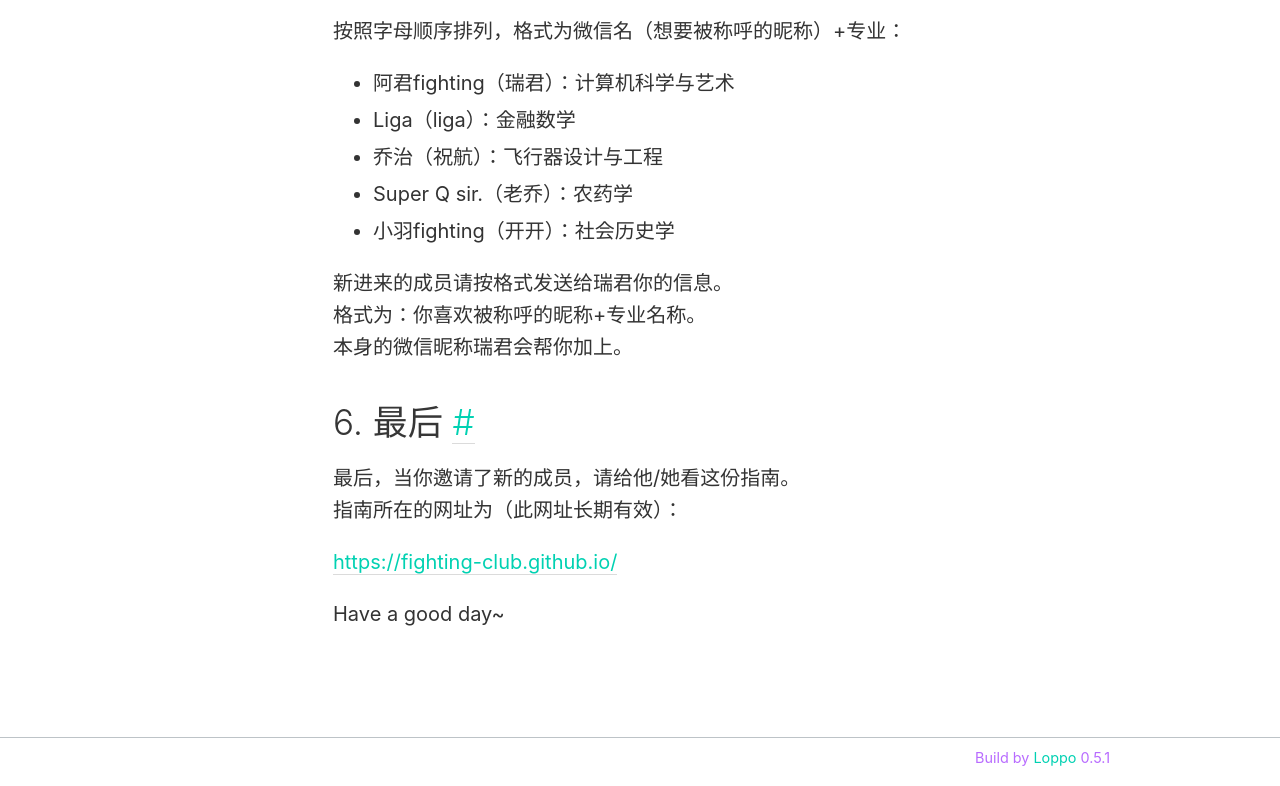
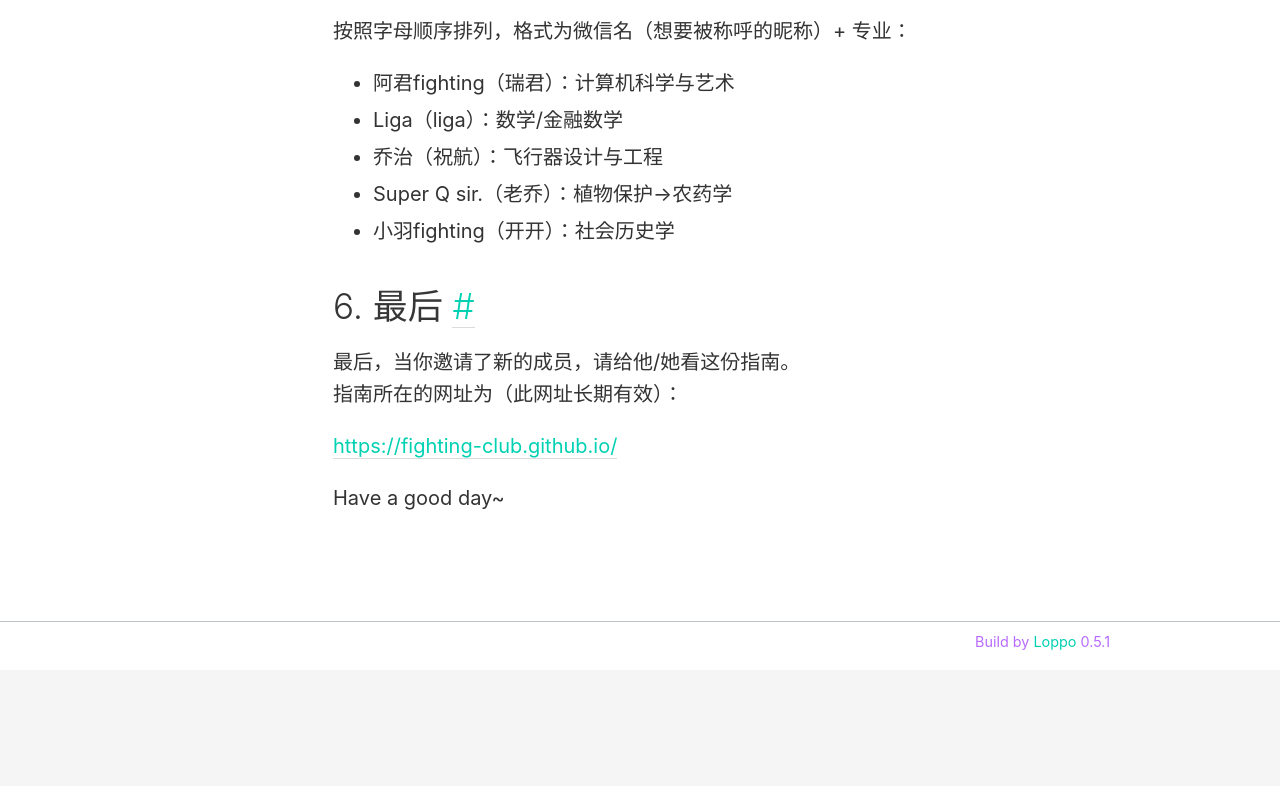
Before and after one commit to fighting-club/fighting-club.github.io, a plain HTML site: page index.html in a window 1280 px wide. Shown: the part 3320-4106 px from the top of the page. After the commit the page ends 3990 px from the top, so only its background shows below. Drawn offline with Linux system fonts and the light colour scheme.

Commit message:
fix typo

```diff
--- a/index.html
+++ b/index.html
@@ -77,17 +77,14 @@
 <p>我们知道好友难得，所以更加注重进入的门槛。</p>
 </blockquote>
 <h2 id="成员列表">成员列表 <a class="markdownIt-Anchor" href="#成员列表">#</a></h2>
-<p>按照字母顺序排列，格式为微信名（想要被称呼的昵称）+专业：</p>
+<p>按照字母顺序排列，格式为微信名（想要被称呼的昵称）+ 专业：</p>
 <ul>
 <li>阿君fighting（瑞君）：计算机科学与艺术</li>
-<li>Liga（liga）：金融数学</li>
+<li>Liga（liga）：数学/金融数学</li>
 <li>乔治（祝航）：飞行器设计与工程</li>
-<li>Super Q sir.（老乔）：农药学</li>
+<li>Super Q sir.（老乔）：植物保护->农药学</li>
 <li>小羽fighting（开开）：社会历史学</li>
 </ul>
-<p>新进来的成员请按格式发送给瑞君你的信息。<br>
-格式为：你喜欢被称呼的昵称+专业名称。<br>
-本身的微信昵称瑞君会帮你加上。</p>
 <h2 id="最后">最后 <a class="markdownIt-Anchor" href="#最后">#</a></h2>
 <p>最后，当你邀请了新的成员，请给他/她看这份指南。<br>
 指南所在的网址为（此网址长期有效）：</p>
```
